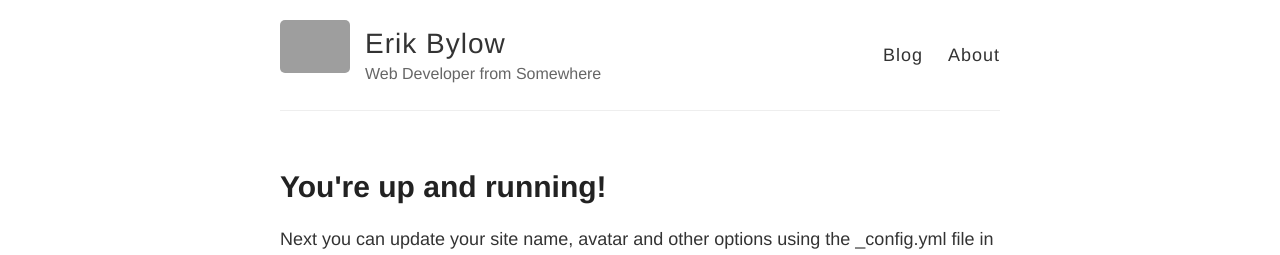
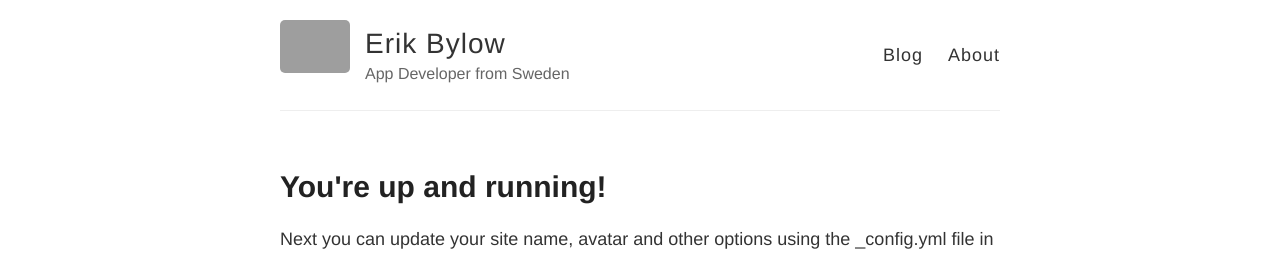
Before and after one commit to bylowerik/bylowerik.github.io, a Jekyll site: the page built from index.html, in a window 1280 px wide. Shown: the top 255 px of the page. Built offline with Jekyll 4.4.1, drawn with Linux system fonts in a browser that asks for light colours; Markdown is read by kramdown in place of the engine named in the settings; grey boxes are pictures that could not be loaded.

Commit message:
description

```diff
--- a/_config.yml
+++ b/_config.yml
@@ -6,7 +6,7 @@
 name: Erik Bylow
 
 # Short bio or description (displayed in the header)
-description: Web Developer from Somewhere
+description: App Developer from Sweden
 
 # URL of your avatar or profile pic (you could use your GitHub profile pic)
 avatar: https://github.com/bylowerik/bylowerik.github.io/tree/master/images/Skeet25Icon.png
```
